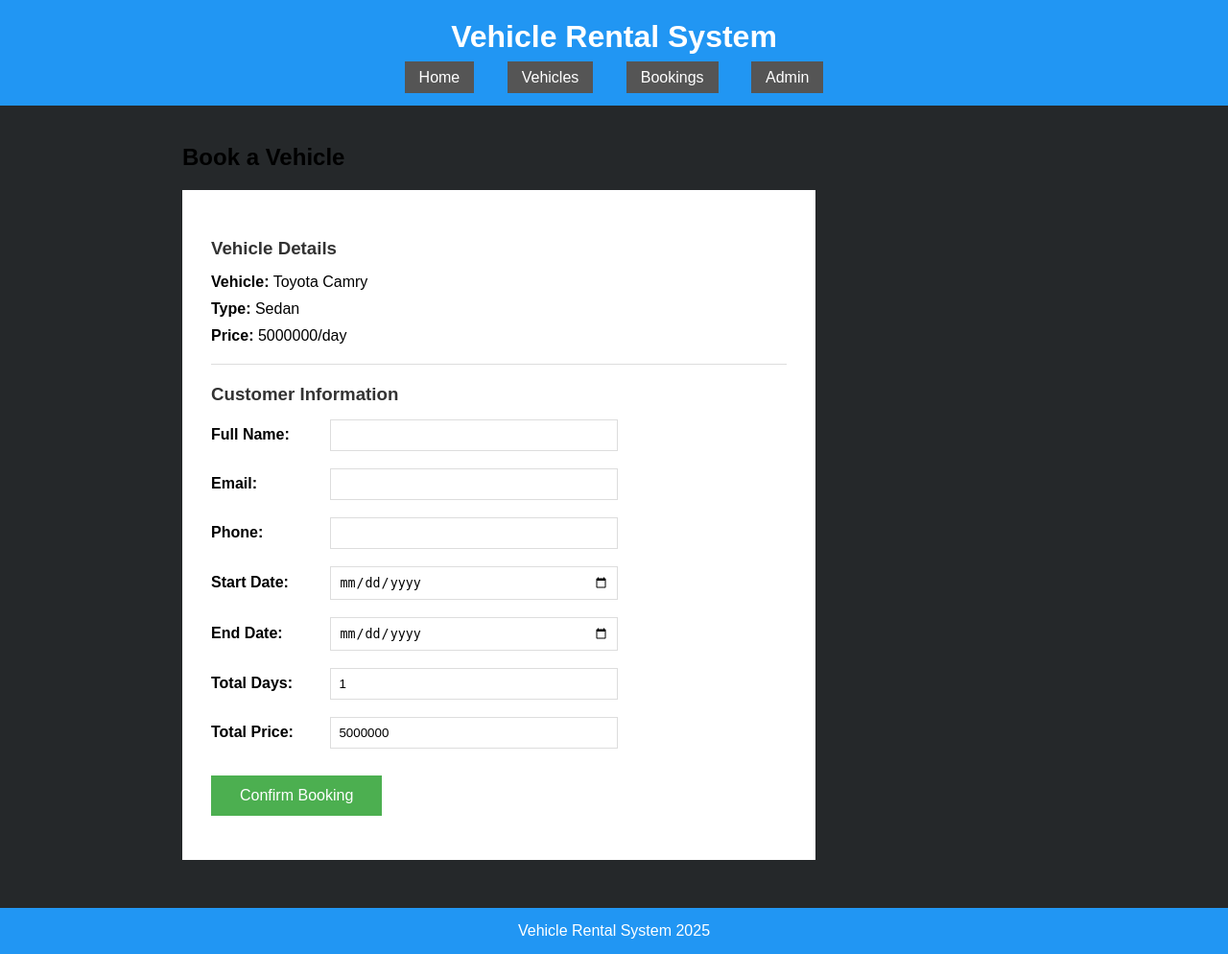
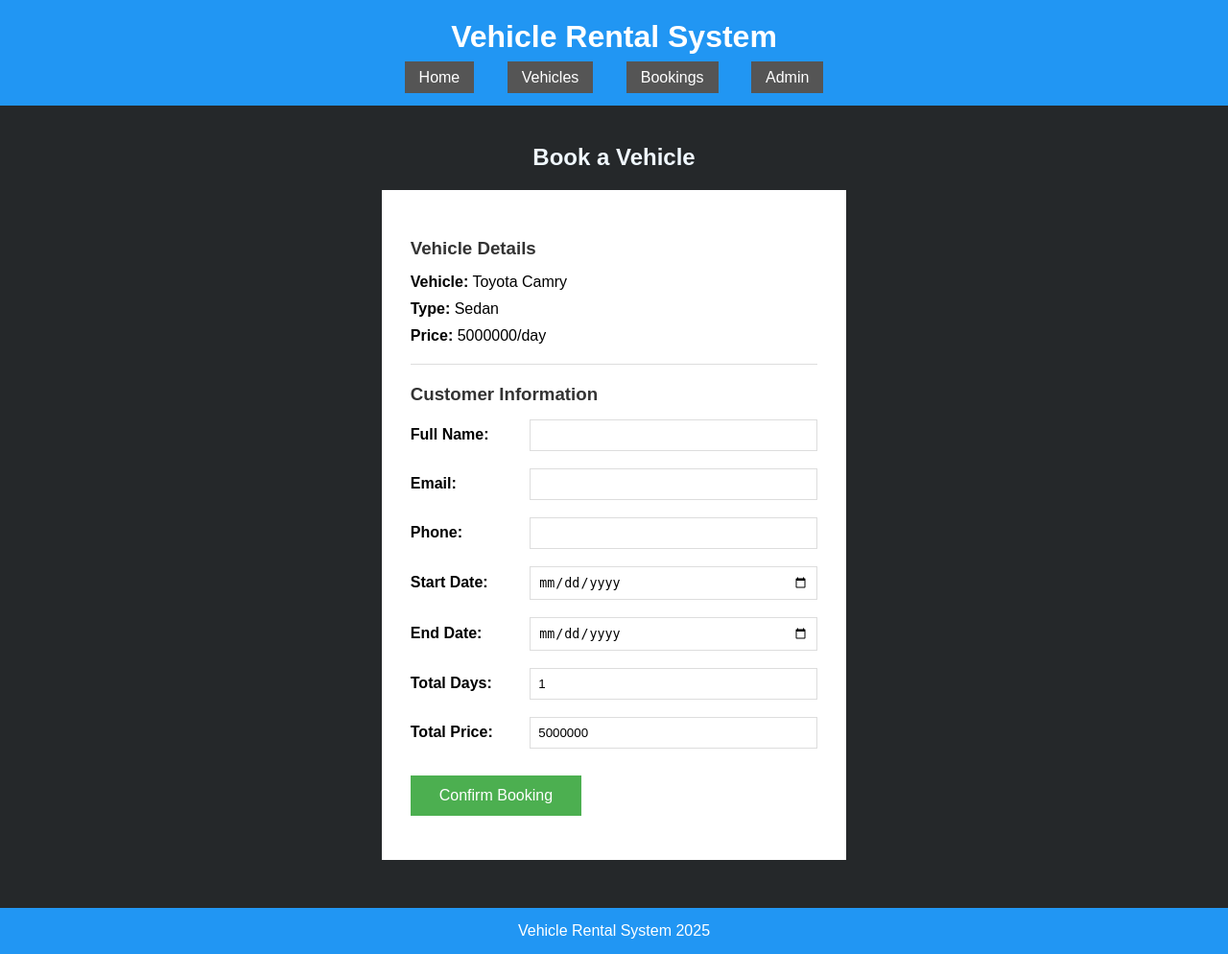
Before and after one commit to sravanireddy2000/VehicleRentalSytem, a Flask app: page /booking in a window 1280 px wide. Shown: the whole page at 96% size. Run offline with Flask 3, Linux system fonts and the light colour scheme.

Commit message:
vehicle_booking_styled

```diff
--- a/templates/booking.html
+++ b/templates/booking.html
@@ -5,9 +5,9 @@
 </head>
 <body>
     {% include('./components/header.html') %}
-       <div class="mainContent">
+       <div class="mainContent" style="display: flex;justify-content: center;align-items: center;flex-direction: column;">
 
-        <h2>Book a Vehicle</h2>
+        <h2 style="color: aliceblue;">Book a Vehicle</h2>
          <div class="bookingForm">
             <h3>Vehicle Details</h3>
             <p><strong>Vehicle:</strong> Toyota Camry</p>
```
